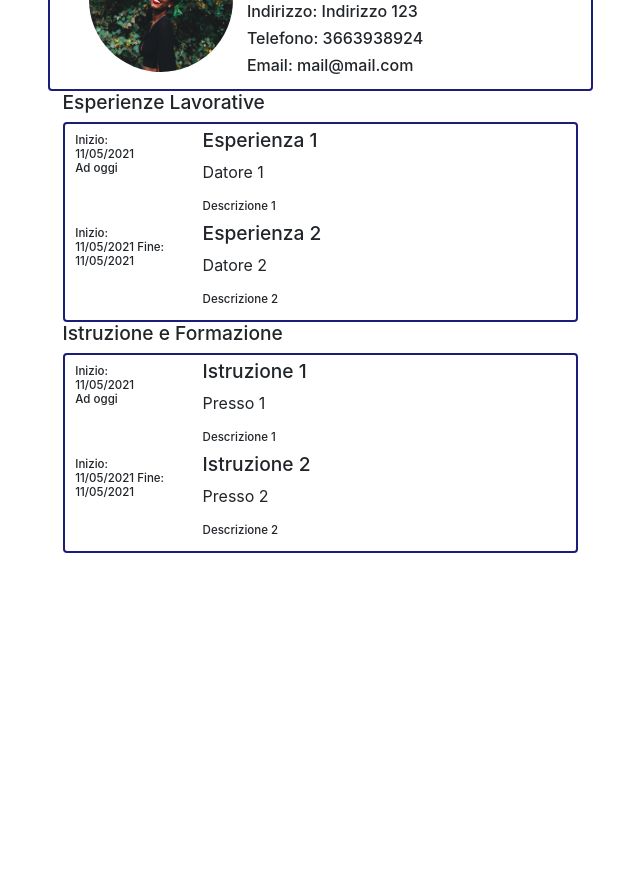
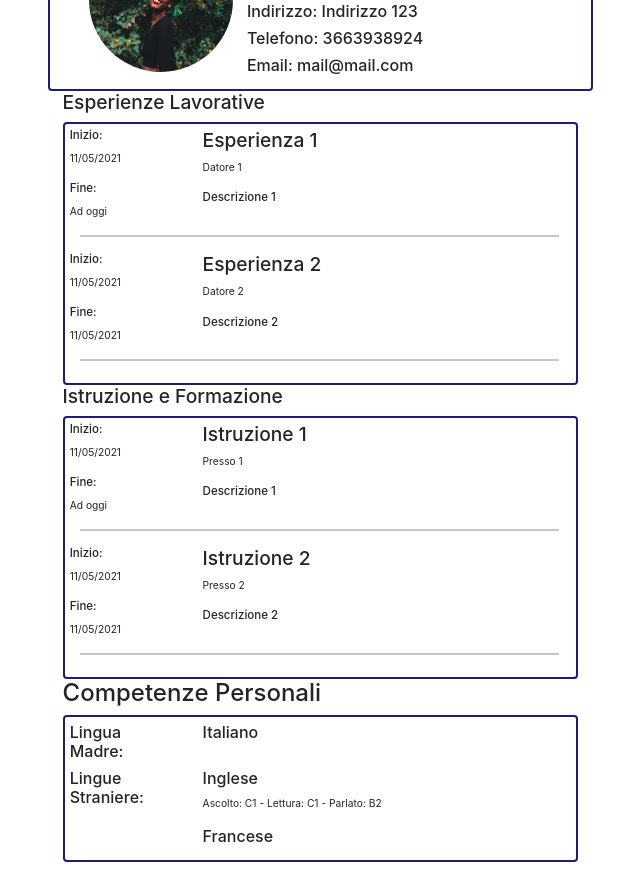
Before and after one commit to MaxNaitor/Vitaesy, an Angular app: page / in a window 1280 px wide. Shown: the part 280-1158 px from the top of the page, without its empty margins (612-1252 px from the left). Before the commit the page ends 849 px from the top, so only its background shows below. Built offline with nearby package versions, Linux system fonts and the light colour scheme.

Commit message:
sistemato un po il css

```diff
--- a/src/app/app.module.ts
+++ b/src/app/app.module.ts
@@ -9,6 +9,7 @@ import { TemplateComponent } from './template/template.component';
 import { InfopersonaliComponent } from './template/infopersonali/infopersonali.component';
 import { EsperienzeLavorativeComponent } from './template/esperienze-lavorative/esperienze-lavorative.component';
 import { IstruzioneComponent } from './template/istruzione/istruzione.component';
+import { CompetenzePersonaliComponent } from './template/competenze-personali/competenze-personali.component';
 
 @NgModule({
   declarations: [
@@ -17,7 +18,8 @@ import { IstruzioneComponent } from './template/istruzione/istruzione.component'
     TemplateComponent,
     InfopersonaliComponent,
     EsperienzeLavorativeComponent,
-    IstruzioneComponent
+    IstruzioneComponent,
+    CompetenzePersonaliComponent
   ],
   imports: [
     BrowserModule,
--- /dev/null
+++ b/src/app/template/competenze-personali/competenze-personali.component.css
@@ -0,0 +1,21 @@
+
+ .componente {
+     padding: 1%;
+     border: 0.3vh solid rgb(28, 28, 121);
+ }
+
+ p {
+     font-size: 0.8vw;
+ }
+
+ h1 {
+     font-size: 4vh;
+ }
+
+ h5 {
+     font-size: 2vh;
+ }
+
+ h4 {
+     font-size: 3vh;
+ }
--- /dev/null
+++ b/src/app/template/competenze-personali/competenze-personali.component.html
@@ -0,0 +1,20 @@
+<h4>Competenze Personali</h4>
+<div class="componente rounded">
+    <div class="row">
+        <div class="col-md-3">
+            <h5>Lingua Madre:</h5>
+        </div>
+        <div class="col-md-8">
+            <h5>Italiano</h5>
+        </div>
+    </div>
+    <div class="row">
+        <div class="col-md-3">
+            <h5>Lingue Straniere:</h5>
+        </div>
+        <div class="col-md-8">
+            <h5>Inglese</h5>
+            <p>Ascolto: C1 - Lettura: C1 - Parlato: B2</p>
+            <h5>Francese</h5>
+        </div>
+    </div>
--- /dev/null
+++ b/src/app/template/competenze-personali/competenze-personali.component.ts
@@ -0,0 +1,15 @@
+import { Component, OnInit } from '@angular/core';
+
+@Component({
+  selector: 'app-competenze-personali',
+  templateUrl: './competenze-personali.component.html',
+  styleUrls: ['./competenze-personali.component.css']
+})
+export class CompetenzePersonaliComponent implements OnInit {
+
+  constructor() { }
+
+  ngOnInit(): void {
+  }
+
+}
--- a/src/app/template/esperienze-lavorative/esperienze-lavorative.component.css
+++ b/src/app/template/esperienze-lavorative/esperienze-lavorative.component.css
@@ -4,8 +4,8 @@
     border: 0.3vh solid rgb(28, 28, 121);
 }
 
-.date {
-    padding: 0.7vh;
+p {
+    font-size: 0.8vw;
 }
 
 h1 {
--- a/src/app/template/esperienze-lavorative/esperienze-lavorative.component.html
+++ b/src/app/template/esperienze-lavorative/esperienze-lavorative.component.html
@@ -2,15 +2,17 @@
 <div class="componente rounded">
     <div class="row" *ngFor="let esp of esperienze; let i = index">
         <div class="col-md-3">
-            <h5 class="date" *ngIf="!isAttuale(i)">Inizio: {{esp.dataInizio | date: "dd/MM/yyyy"}}
-                Fine: {{esp.dataFine | date: "dd/MM/yyyy"}}</h5>
-            <h5 class="date" *ngIf="isAttuale(i)">Inizio: {{esp.dataInizio | date: "dd/MM/yyyy"}} <br>
-                {{esp.dataFine}}</h5>
+            <h5>Inizio: </h5>
+            <p>{{esp.dataInizio | date: "dd/MM/yyyy"}}</p>
+            <h5>Fine:</h5>
+            <p *ngIf="!isAttuale(i)">{{esp.dataFine | date: "dd/MM/yyyy"}}</p>
+            <p *ngIf="isAttuale(i)">{{esp.dataFine}}</p>
         </div>
         <div class="col-md-8">
             <h4>{{esp.titolo}}</h4>
             <p>{{esp.datoreLavoro}}</p>
             <h5>{{esp.descrizione}}</h5>
         </div>
+        <hr style="width: 35.5vw; margin-left: 2vw;">
     </div>
 </div>
--- a/src/app/template/infopersonali/infopersonali.component.html
+++ b/src/app/template/infopersonali/infopersonali.component.html
@@ -1,8 +1,5 @@
 <h4>Info Personali</h4>
 <div class="row componente rounded">
-    <!-- <div class="col-md-3 foto rounded-circle"
-        style="background-image: url(https://www.headshotsprague.com/wp-content/uploads/2019/08/Emotional-headshot-of-aspiring-actress-on-white-background-made-by-Headshots-Prague-1.jpg);">
-    </div> -->
     <div class="col-md-4">
         <img src="/assets/foto.jpg" alt="" class="foto rounded-circle">
     </div>
@@ -14,5 +11,3 @@
         <h5>Email: {{email}}</h5>
     </div>
 </div>
-
-<!-- style="background-image: url(https://www.headshotsprague.com/wp-content/uploads/2019/08/Emotional-headshot-of-aspiring-actress-on-white-background-made-by-Headshots-Prague-1.jpg);"> -->
--- a/src/app/template/istruzione/istruzione.component.css
+++ b/src/app/template/istruzione/istruzione.component.css
@@ -4,8 +4,12 @@
     border: 0.3vh solid rgb(28, 28, 121);
 }
 
+p {
+    font-size: 0.8vw;
+}
+
 .date {
-    padding: 0.7vh;
+    padding-left: 0.7vw;
 }
 
 h1 {
--- a/src/app/template/istruzione/istruzione.component.html
+++ b/src/app/template/istruzione/istruzione.component.html
@@ -2,15 +2,17 @@
 <div class="componente rounded">
     <div class="row" *ngFor="let esp of esperienze; let i = index">
         <div class="col-md-3">
-            <h5 class="date" *ngIf="!isAttuale(i)">Inizio: {{esp.dataInizio | date: "dd/MM/yyyy"}}
-                Fine: {{esp.dataFine | date: "dd/MM/yyyy"}}</h5>
-            <h5 class="date" *ngIf="isAttuale(i)">Inizio: {{esp.dataInizio | date: "dd/MM/yyyy"}} <br>
-                {{esp.dataFine}}</h5>
+            <h5>Inizio: </h5>
+            <p>{{esp.dataInizio | date: "dd/MM/yyyy"}}</p>
+            <h5>Fine:</h5>
+            <p *ngIf="!isAttuale(i)">{{esp.dataFine | date: "dd/MM/yyyy"}}</p>
+            <p *ngIf="isAttuale(i)">{{esp.dataFine}}</p>
         </div>
         <div class="col-md-8">
             <h4>{{esp.titolo}}</h4>
             <p>{{esp.presso}}</p>
             <h5>{{esp.descrizione}}</h5>
         </div>
+        <hr style="width: 35.5vw; margin-left: 2vw;">
     </div>
 </div>
--- a/src/app/template/istruzione/istruzione.component.ts
+++ b/src/app/template/istruzione/istruzione.component.ts
@@ -1,5 +1,4 @@
 import { Component, OnInit } from '@angular/core';
-import { EsperienzaLavorativa } from '../esperienze-lavorative/esperienzaLavorativa.model';
 import { Istruzione } from './istruzione.model';
 
 @Component({
--- a/src/app/template/template.component.html
+++ b/src/app/template/template.component.html
@@ -4,4 +4,5 @@
     <app-infopersonali></app-infopersonali>
     <app-esperienze-lavorative></app-esperienze-lavorative>
     <app-istruzione></app-istruzione>
+    <app-competenze-personali></app-competenze-personali>
 </div>
```
